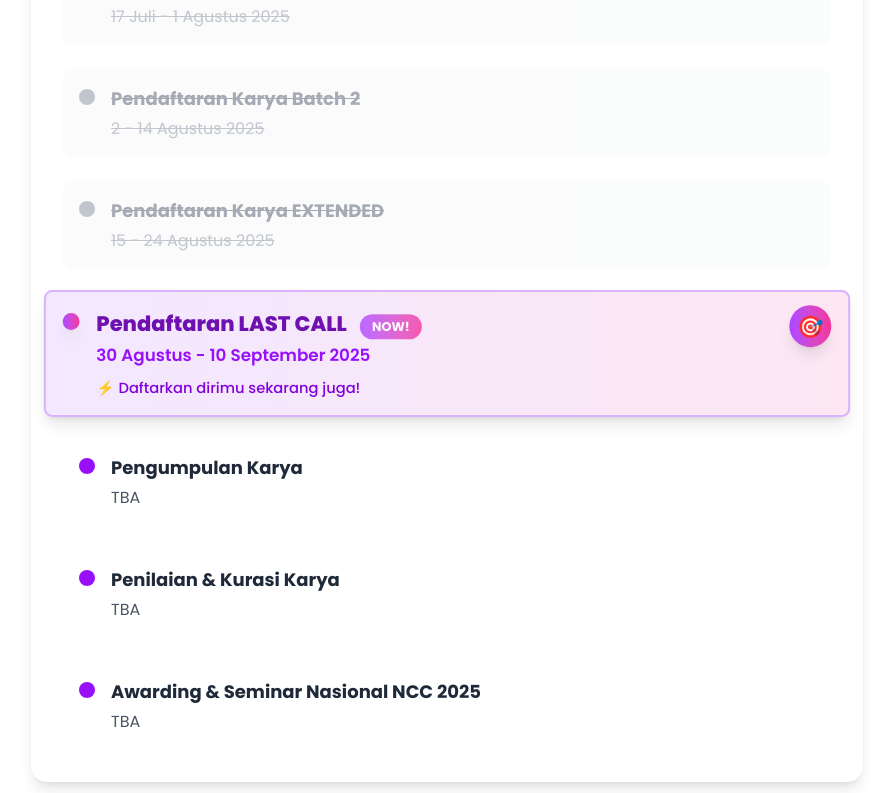
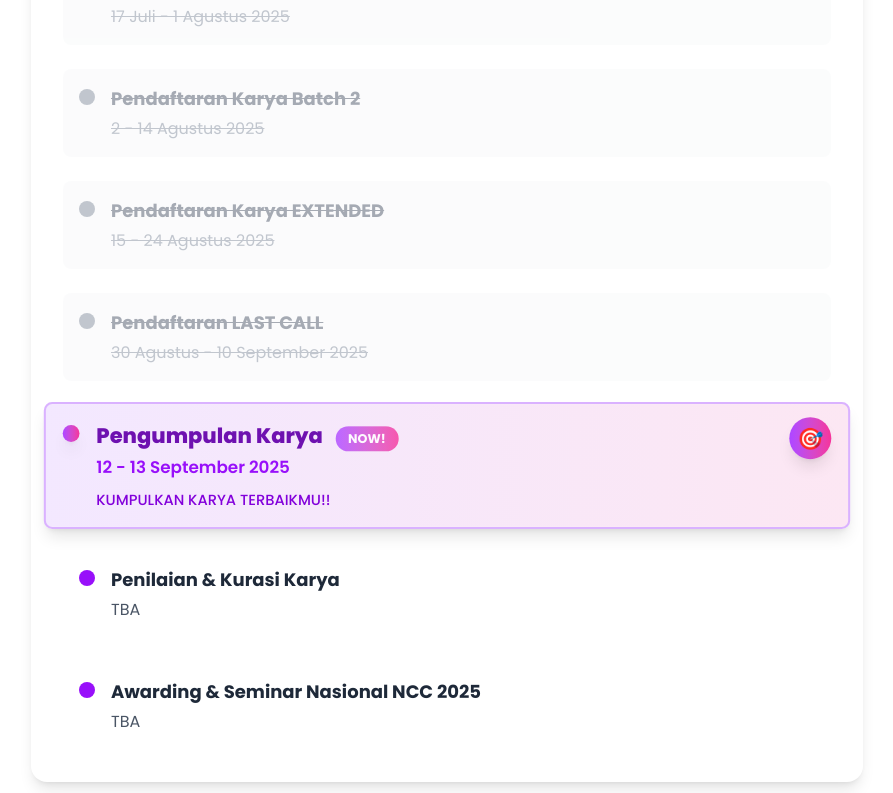
Before and after one commit to gaangsarr/website-itpln-media-vers01, a Next.js app: page /ncc in a window 1280 px wide. Shown: the part 2503-3296 px from the top of the page, without its empty margins (193-1086 px from the left). Built offline with nearby package versions, Linux system fonts and the light colour scheme.

Commit message:
update tanggal pengumpulan karya

```diff
--- a/app/ncc/page.jsx
+++ b/app/ncc/page.jsx
@@ -359,14 +359,13 @@
                   event: "Pendaftaran LAST CALL",
                   date: "30 Agustus - 10 September 2025",
                   delay: 300,
-                  highlight: true,
-                  strikethrough: false,
+                  strikethrough: true,
                 },
                 {
                   event: "Pengumpulan Karya",
-                  date: "TBA",
+                  date: "12 - 13 September 2025",
                   delay: 400,
-                  highlight: false,
+                  highlight: true,
                 },
                 {
                   event: "Penilaian & Kurasi Karya",
@@ -385,7 +384,11 @@
                   delay={item.delay}
                 >
                   {item.highlight ? (
-                    <Link href="/ncc/daftar" className="block">
+                    <Link
+                      href="https://forms.gle/tr1USZa8VEvw5apM9"
+                      target="blank"
+                      className="block"
+                    >
                       <div
                         className={`flex items-start space-x-4 p-4 rounded-lg transition-all duration-300 cursor-pointer hover:scale-105 ${
                           item.highlight
@@ -435,7 +438,7 @@
                           {item.highlight && (
                             <div className="mt-2 flex items-center space-x-2">
                               <span className="text-sm text-purple-700 font-medium">
-                                ⚡ Daftarkan dirimu sekarang juga!
+                                KUMPULKAN KARYA TERBAIKMU!!
                               </span>
                             </div>
                           )}
@@ -499,7 +502,7 @@
                         {item.highlight && (
                           <div className="mt-2 flex items-center space-x-2">
                             <span className="text-sm text-purple-700 font-medium">
-                              ⚡ Daftarkan dirimu sekarang juga!
+                              KUMPULKAN KARYA TERBAIKMU SEKARANG!!!
                             </span>
                           </div>
                         )}
--- a/app/ncc/poster/page.jsx
+++ b/app/ncc/poster/page.jsx
@@ -304,11 +304,11 @@
                   date: "30 Agustus - 10 September 2025",
                   delay: 200,
                   highlight: false,
-                  strikethrough: false,
+                  strikethrough: true,
                 },
                 {
                   event: "Pengumpulan Karya",
-                  date: "TBA",
+                  date: "12 - 13 September 2025",
                   delay: 300,
                 },
                 {
--- a/app/ncc/reels/page.jsx
+++ b/app/ncc/reels/page.jsx
@@ -304,11 +304,11 @@
                   date: "30 Agustus - 10 September 2025",
                   delay: 200,
                   highlight: false,
-                  strikethrough: false,
+                  strikethrough: true,
                 },
                 {
                   event: "Pengumpulan Karya",
-                  date: "TBA",
+                  date: "12 - 13 September 2025",
                   delay: 300,
                 },
                 {
--- a/app/ncc/ui-design/page.jsx
+++ b/app/ncc/ui-design/page.jsx
@@ -319,11 +319,11 @@
                   date: "30 Agustus - 10 September 2025",
                   delay: 200,
                   highlight: false,
-                  strikethrough: false,
+                  strikethrough: true,
                 },
                 {
                   event: "Pengumpulan Karya",
-                  date: "TBA",
+                  date: "12 - 13 September 2025",
                   delay: 300,
                 },
                 {
```
